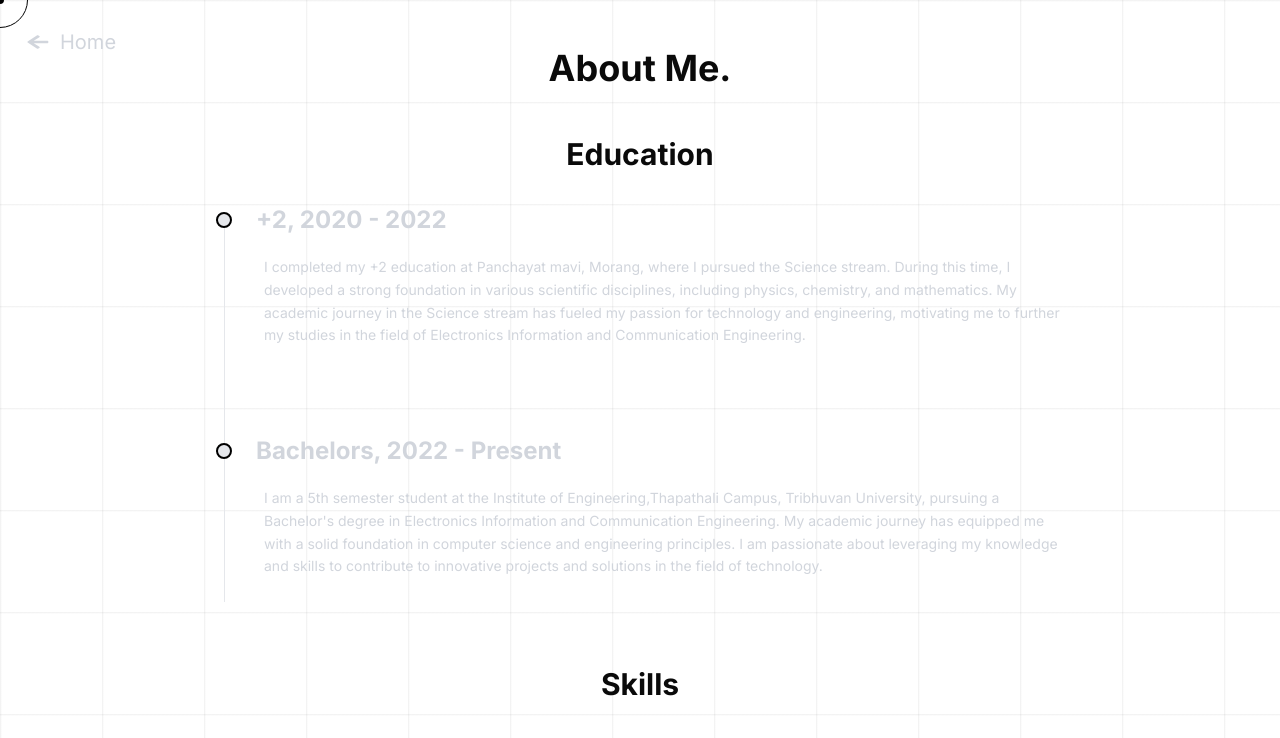
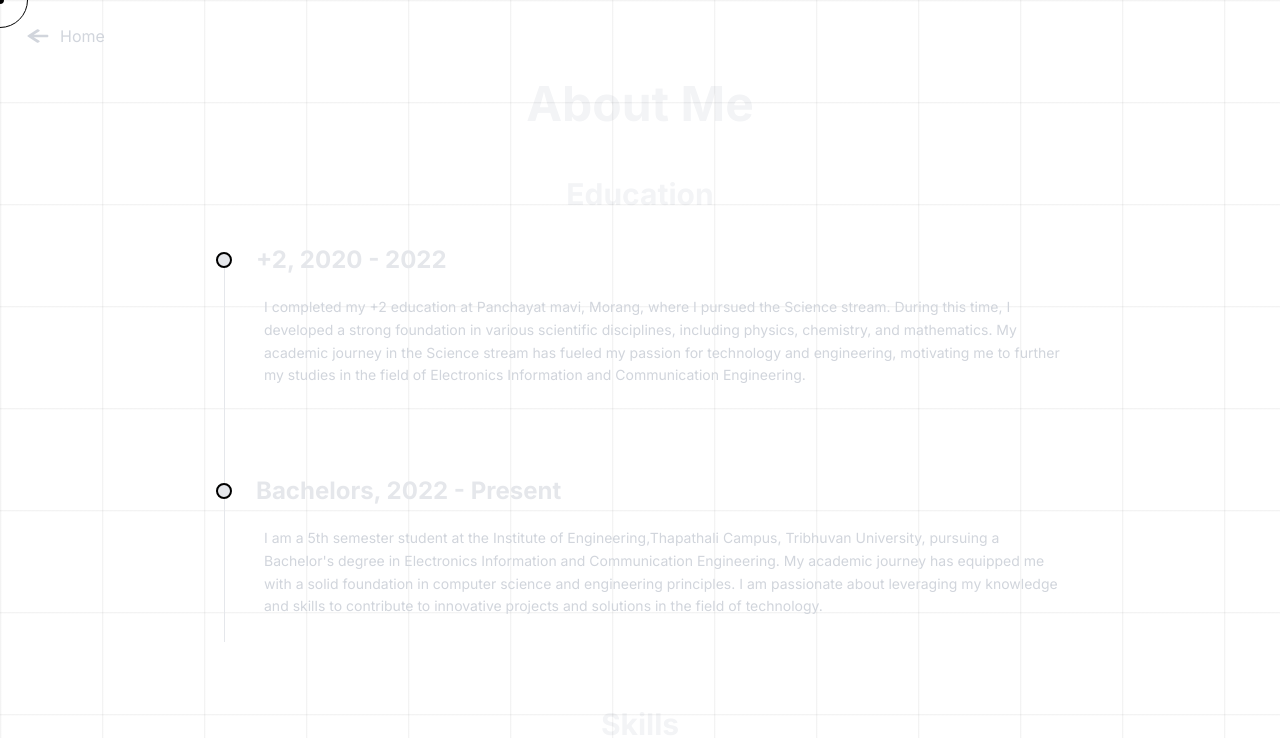
Before and after one commit to amankhanal1960/PortfolioWebsite, a Next.js app: page /about in a window 1280 px wide. Shown: the top 738 px of the page. Built offline with nearby package versions, Linux system fonts and the light colour scheme.

Commit message:
about page added

```diff
--- a/app/about/page.tsx
+++ b/app/about/page.tsx
@@ -25,6 +25,20 @@ const arrowAnim = {
     ease: "easeInOut",
     repeat: Number.POSITIVE_INFINITY,
   },
+};
+
+// Animation variants for timeline items
+const itemVariants = {
+  hidden: { opacity: 0, y: 20 },
+  visible: (i: number) => ({
+    opacity: 1,
+    y: 0,
+    transition: {
+      delay: i * 0.1,
+      duration: 0.5,
+      ease: "easeOut",
+    },
+  }),
 };
 
 const education: TimelineItemProps[] = [
@@ -83,15 +97,28 @@ interface TimelineSectionProps {
 const TimelineSection: React.FC<TimelineSectionProps> = ({ title, items }) => {
   return (
     <div className="container mx-auto px-4 max-w-4xl mb-16">
-      <h2 className="lg:text-3xl text-2xl font-bold mb-8 text-center">
+      <motion.h2
+        className="lg:text-3xl text-xl font-bold mb-8 text-center text-gray-100"
+        initial={{ opacity: 0, y: -10 }}
+        animate={{ opacity: 1, y: 0 }}
+        transition={{ duration: 0.5 }}
+      >
         {title}
-      </h2>
+      </motion.h2>
       <div className="relative">
         {/* Vertical Line */}
         <div className="absolute left-1 sm:left-2 md:left-3 lg:left-4 top-2 bottom-0 w-[1px] bg-gray-200 h-[calc(100%-8px)]"></div>
 
         {items.map((item, idx) => (
-          <div key={idx} className="relative flex mb-16 last:mb-0">
+          <motion.div
+            key={idx}
+            className="relative flex mb-16 last:mb-0"
+            custom={idx}
+            initial="hidden"
+            whileInView="visible"
+            viewport={{ once: true, margin: "-50px" }}
+            variants={itemVariants}
+          >
             {/* Circle Bullet */}
             <div className="absolute left-1 sm:left-2 md:left-3 lg:left-4 top-2 w-4 h-4 border-2 border-black bg-gray-200 rounded-full transform -translate-x-1/2 z-10"></div>
 
@@ -103,13 +130,13 @@ const TimelineSection: React.FC<TimelineSectionProps> = ({ title, items }) => {
                     <item.Icon />
                   </div>
                 )}
-                <h3 className="lg:text-2xl text-xl font-bold text-gray-300">
+                <h3 className="lg:text-2xl text-lg font-bold text-gray-200">
                   {item.title}
                 </h3>
               </div>
 
               <div className="p-2">
-                <div className="text-gray-300 leading-relaxed mb-4 text-sm">
+                <div className="text-gray-300 leading-relaxed mb-4 lg:text-sm">
                   <ReactMarkdown remarkPlugins={[remarkGfm]}>
                     {item.description}
                   </ReactMarkdown>
@@ -127,7 +154,7 @@ const TimelineSection: React.FC<TimelineSectionProps> = ({ title, items }) => {
                 )}
               </div>
             </div>
-          </div>
+          </motion.div>
         ))}
       </div>
     </div>
@@ -136,26 +163,40 @@ const TimelineSection: React.FC<TimelineSectionProps> = ({ title, items }) => {
 
 const Timeline: React.FC = () => {
   return (
-    <div className="min-h-screen">
-      <motion.div className="absolute lg:left-4 left-1 lg:top-4 top-2 z-50 px-2 py-3">
+    <div className="min-h-screen text-gray-100 py-8">
+      <motion.div
+        className="fixed lg:left-4 left-2 lg:top-4 top-2 z-50 px-2 py-2"
+        initial={{ x: -20, opacity: 0 }}
+        animate={{ x: 0, opacity: 1 }}
+        transition={{ delay: 0.2 }}
+      >
         <Link
           href="/"
           className="inline-flex items-center text-gray-300 hover:text-white transition-color gap-5"
         >
           <motion.span {...arrowAnim} className="inline-block origin-left">
-            <FaArrowLeft />
+            <FaArrowLeft className="w-4 h-4" />
           </motion.span>
-          <span className="lg:text-xl text-lg">Home</span>
+          <span className="text-sm lg:text-base">Home</span>
         </Link>
       </motion.div>
 
-      <h1 className="lg:text-4xl text-3xl font-bold text-center py-12">
-        About Me.
-      </h1>
+      <motion.h1
+        className="lg:text-5xl md:text-3xl text-2xl font-bold text-center py-12"
+        initial={{ opacity: 0, y: -20 }}
+        animate={{ opacity: 1, y: 0 }}
+        transition={{ duration: 0.7, ease: "easeOut" }}
+      >
+        About Me
+      </motion.h1>
 
       <TimelineSection title="Education" items={education} />
       <TimelineSection title="Skills" items={skills} />
       <TimelineSection title="Experience" items={items} />
+
+      <footer className="text-center text-gray-500 text-sm py-8 mt-8">
+        <p>© {new Date().getFullYear()} Aman Khanal. All rights reserved.</p>
+      </footer>
     </div>
   );
 };
```
